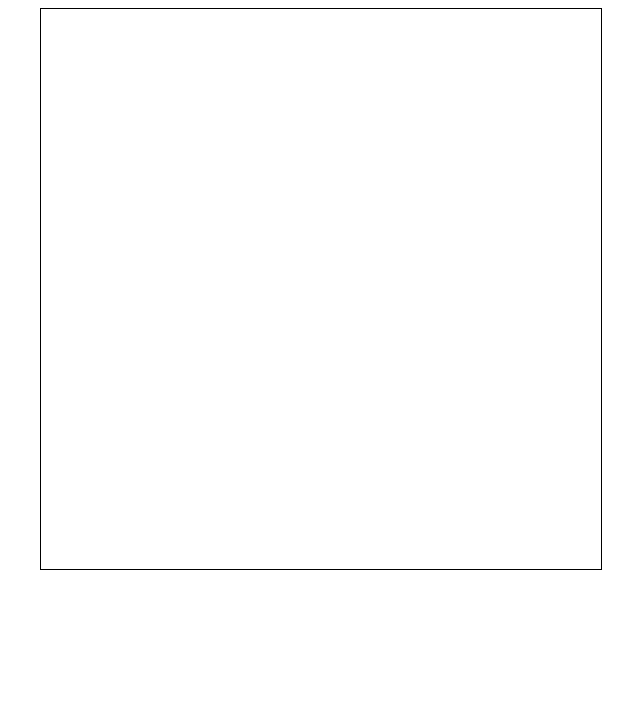
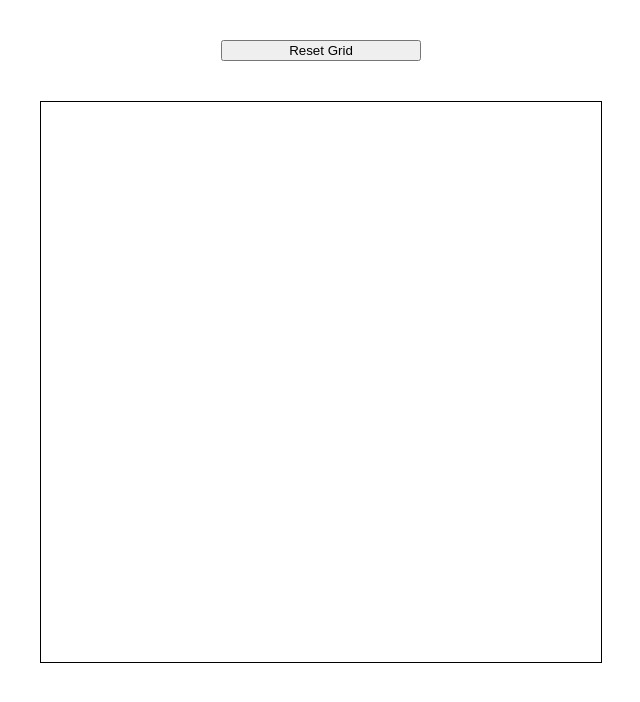
Before and after one commit to Andehz/etch-a-sketch, a plain HTML site: page index.html in a window 1280 px wide. Shown: the whole page, without its empty margins (319-959 px from the left). Drawn offline with Linux system fonts and the light colour scheme.

Commit message:
Add Button element to reset grid

```diff
--- a/index.html
+++ b/index.html
@@ -2,10 +2,12 @@
 <html>
 <head>
   <meta charset="UTF-8">
-	<title>Etch-a-Sketch</title>
+  <title>Etch-a-Sketch</title>
   <link rel="stylesheet" type="text/css" href="css/etchasketch.css">
 </head>
+
 <body>
+  <button type="button">Reset Grid</button>
   <div id="gridContainer"></div>
 
   <!-- Load jQuery and scripts -->
```
